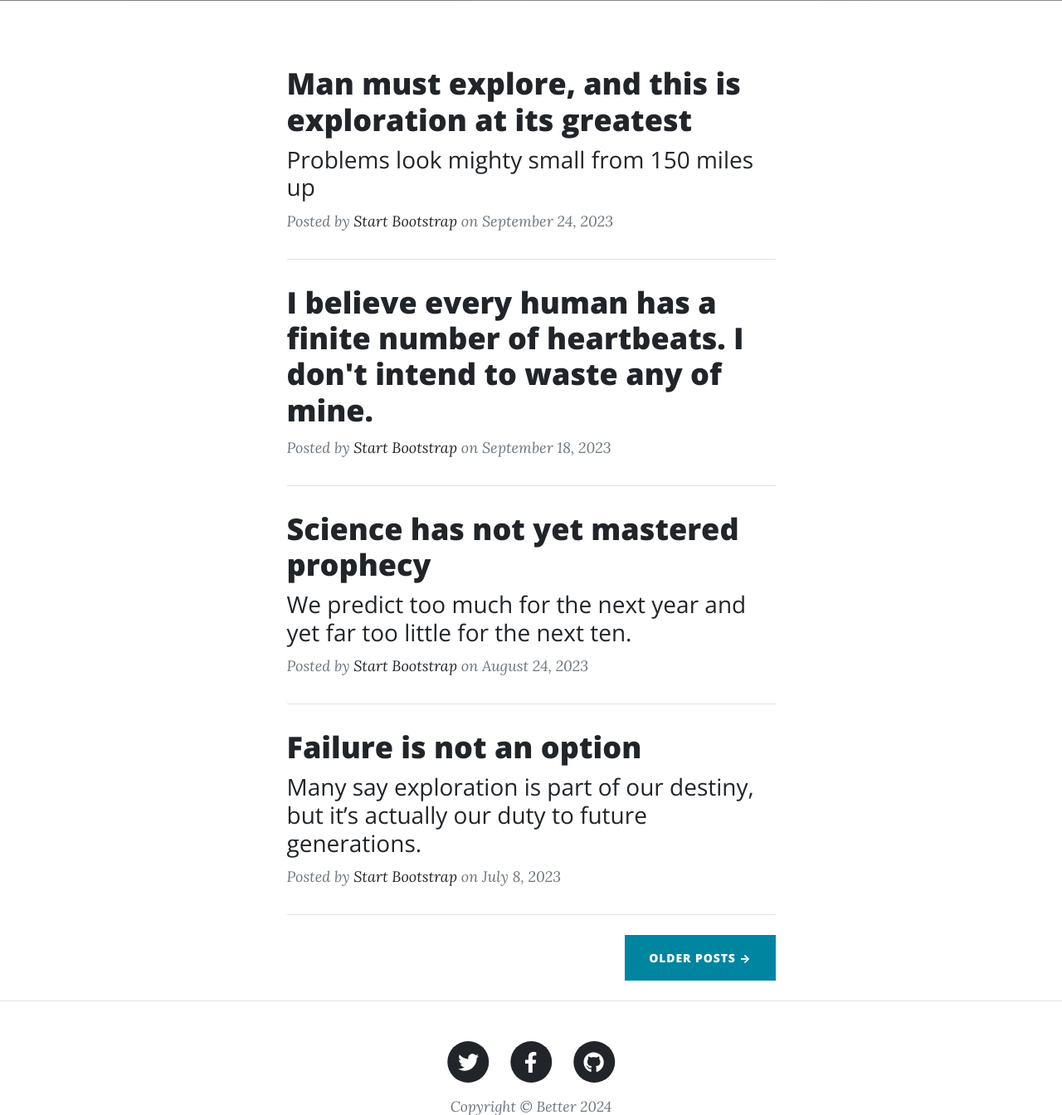
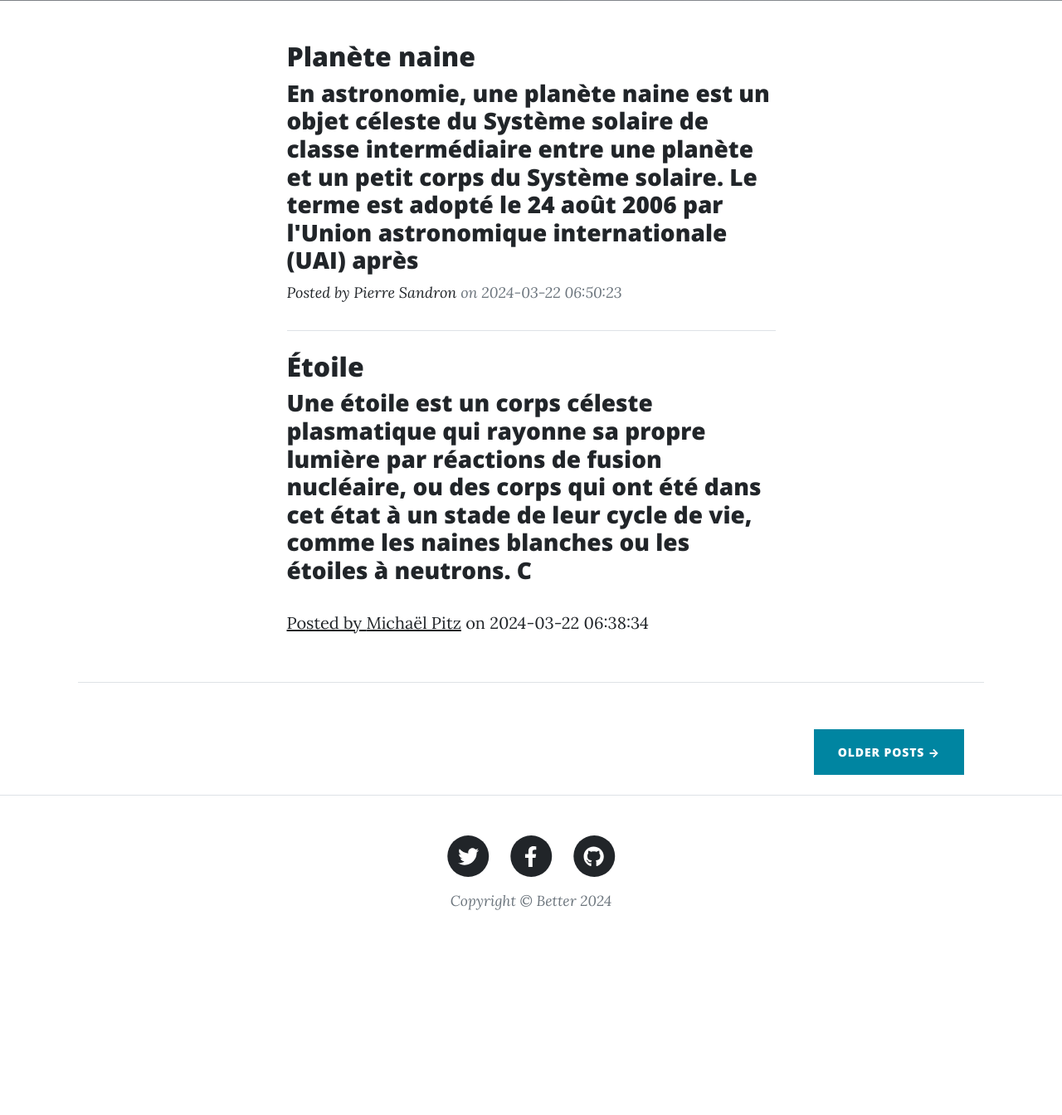
Before and after one commit to WebDevCF2m2023/BetterConnectionG1, a PHP site: page /index.php in a window 1280 px wide; the page is wider, and only the part inside the window is pictured. Shown: the part 837-2181 px from the top of that part at 83% size. After the commit the page ends 1934 px from the top of that part, so only its background shows below. Run offline with PHP 8.4, Linux system fonts and the light colour scheme; data comes from the database, SQL or seed files in the repository; a stand-in replaces the project's code that opens the database connection; some libraries are stand-ins or nearby versions.

Commit message:
exe fini

```diff
--- a/model/NewsModel.php
+++ b/model/NewsModel.php
@@ -1,7 +1,7 @@
 <?php
 
 function getAllNews(PDO $db){
-    $sql = "SELECT news.title, news.content,user.thename, news.date_published
+    $sql = "SELECT slug, news.title, news.content,user.thename, news.date_published
     FROM news INNER JOIN user
     ON news.user_iduser = user.iduser
     ORDER BY news.date_published DESC";
--- a/public/index.php
+++ b/public/index.php
@@ -6,6 +6,7 @@
 
 require_once("../config.php");
 require_once("../model/CategoryModel.php");
+require_once("../model/NewsModel.php");
 
 try {
     //Instanciation de la connexion PDO
@@ -20,6 +21,7 @@ try {
 
 // chargement des catégories pour le menu
 $menuSlug = getAllCategoriesBySlug($db);
+$news = getAllNews($db);
 
 // var_dump($menuSlug);
 
--- a/view/homepage.view.php
+++ b/view/homepage.view.php
@@ -39,57 +39,35 @@ require_once "menu.view.php";
                 <div class="col-md-10 col-lg-8 col-xl-7">
                     <!-- Post preview-->
                     <div class="post-preview">
-                        <a href="post.html">
-                            <h2 class="post-title">Man must explore, and this is exploration at its greatest</h2>
-                            <h3 class="post-subtitle">Problems look mighty small from 150 miles up</h3>
-                        </a>
+
+                        <?php
+                        foreach($news as $new):
+                             ?>
+                            <h2 class="post-title"><a href="?section=<?=$new['slug']?>"><?=$new['title']?></h2>
+                            <h3 class="post-subtitle"><a href="?section=<?=$new['slug']?>"><?=substr($new['content'],0,250)?></h3>
+
                         <p class="post-meta">
                             Posted by
-                            <a href="#!">Start Bootstrap</a>
-                            on September 24, 2023
+                            <a href="#!"><?=$new['thename']?></a>
+                            on <?=$new['date_published']?>
                         </p>
                     </div>
                     <!-- Divider-->
                     <hr class="my-4" />
+                    <?php
+                        endforeach;
+                            ?>
                     <!-- Post preview-->
                     <div class="post-preview">
-                        <a href="post.html"><h2 class="post-title">I believe every human has a finite number of heartbeats. I don't intend to waste any of mine.</h2></a>
+                        <a href="post.html"><h2 class="post-title"></h2></a>
                         <p class="post-meta">
-                            Posted by
-                            <a href="#!">Start Bootstrap</a>
-                            on September 18, 2023
+
+                            <a href="#!"></a>
+
                         </p>
                     </div>
-                    <!-- Divider-->
-                    <hr class="my-4" />
-                    <!-- Post preview-->
-                    <div class="post-preview">
-                        <a href="post.html">
-                            <h2 class="post-title">Science has not yet mastered prophecy</h2>
-                            <h3 class="post-subtitle">We predict too much for the next year and yet far too little for the next ten.</h3>
-                        </a>
-                        <p class="post-meta">
-                            Posted by
-                            <a href="#!">Start Bootstrap</a>
-                            on August 24, 2023
-                        </p>
-                    </div>
-                    <!-- Divider-->
-                    <hr class="my-4" />
-                    <!-- Post preview-->
-                    <div class="post-preview">
-                        <a href="post.html">
-                            <h2 class="post-title">Failure is not an option</h2>
-                            <h3 class="post-subtitle">Many say exploration is part of our destiny, but it’s actually our duty to future generations.</h3>
-                        </a>
-                        <p class="post-meta">
-                            Posted by
-                            <a href="#!">Start Bootstrap</a>
-                            on July 8, 2023
-                        </p>
-                    </div>
-                    <!-- Divider-->
-                    <hr class="my-4" />
+
+
                     <!-- Pager-->
                     <div class="d-flex justify-content-end mb-4"><a class="btn btn-primary text-uppercase" href="#!">Older Posts →</a></div>
                 </div>
```
